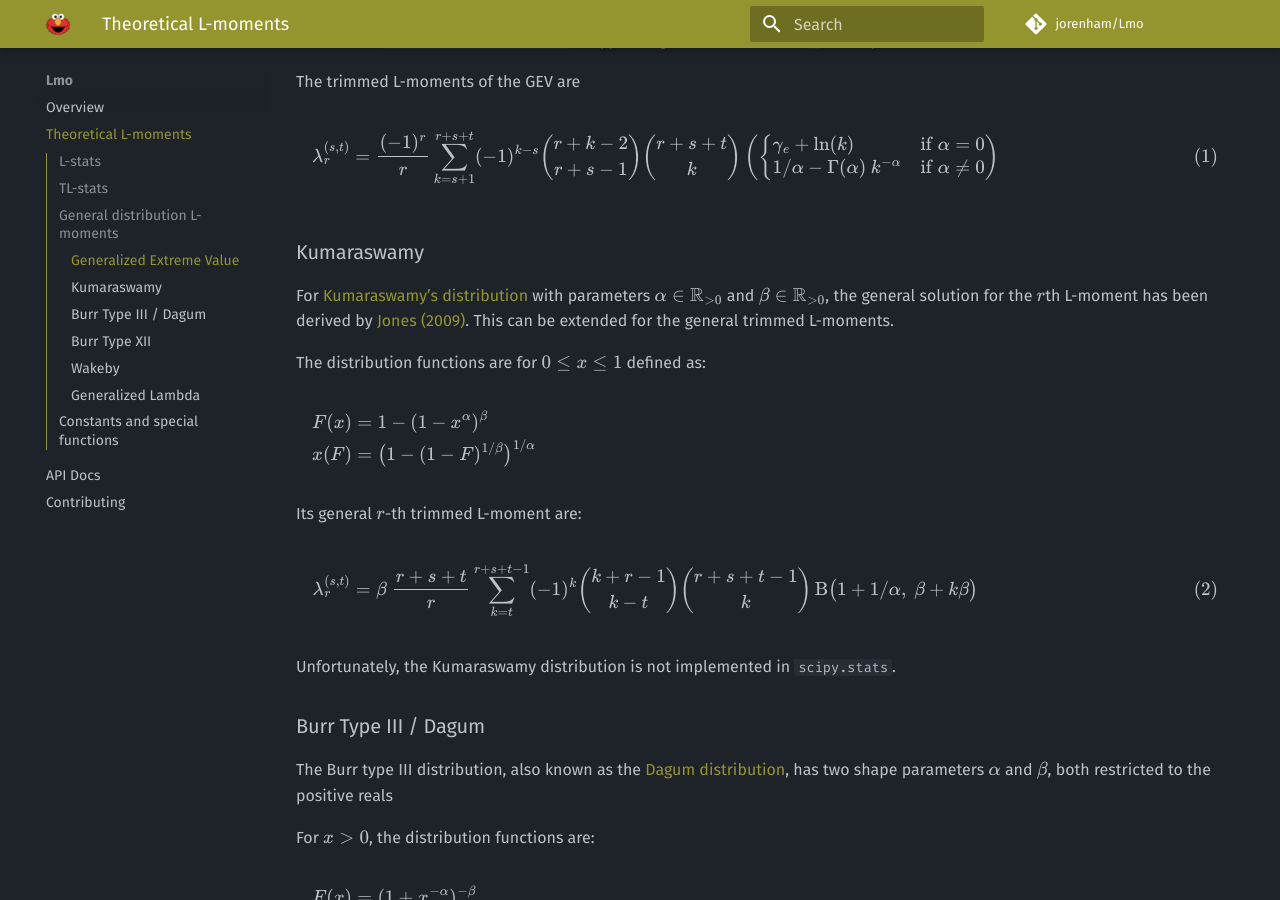
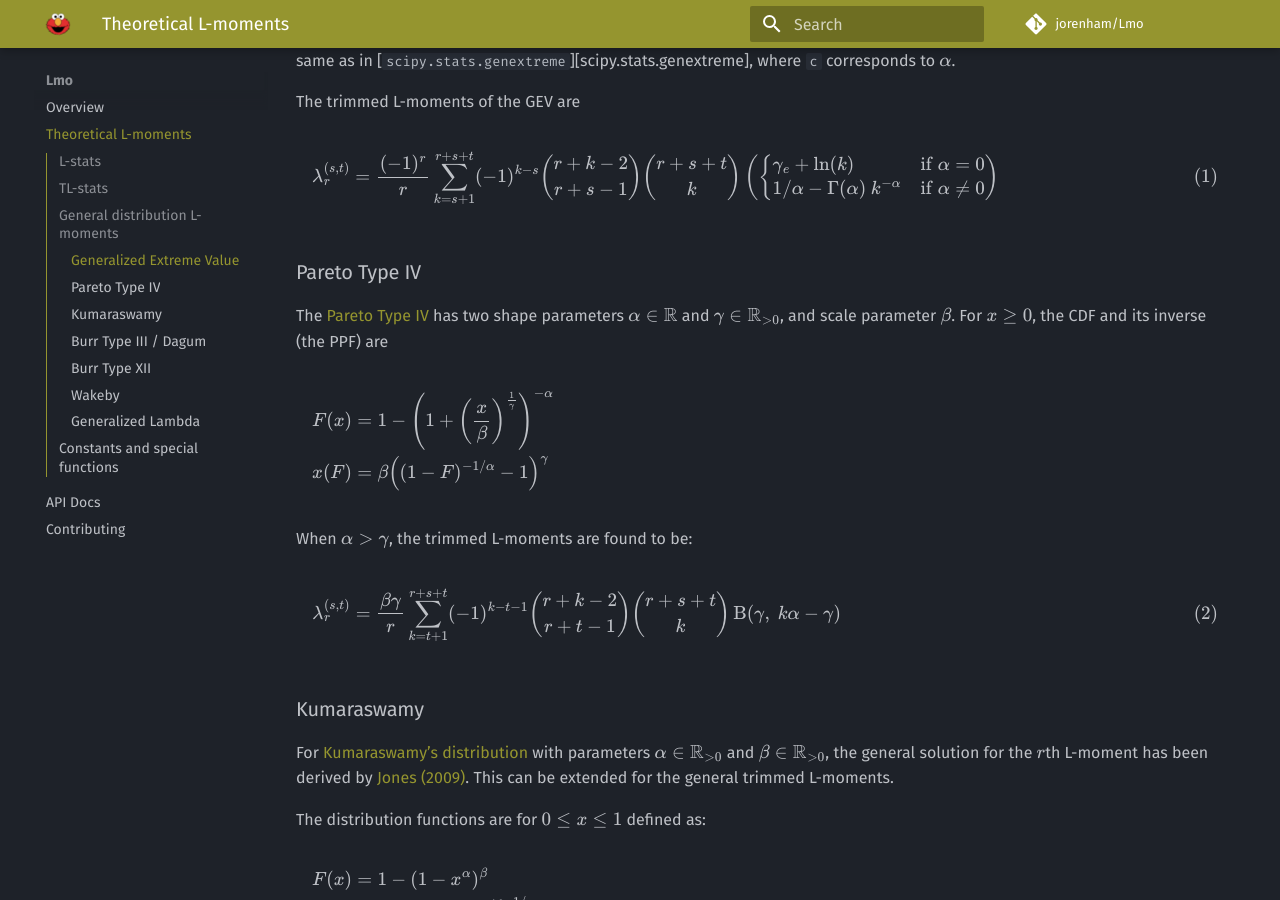
Before and after one commit to jorenham/Lmo, an MkDocs documentation site: the page built from docs/distributions.md, in a window 1280 px wide and 900 px high, scrolled down 3471 px. Built offline with MkDocs 1.6.1 and Material for MkDocs 9.7.7, drawn with Linux system fonts in a browser that asks for light colours; comment, search, counter and statistics services are not loaded; some of the changed text lies outside the part shown.

Commit message:
Pareto type IV general trimmed L-moments

```diff
--- a/docs/distributions.md
+++ b/docs/distributions.md
@@ -321,6 +321,8 @@
         </a>
         <br>
         <code>pareto</code>
+        <br>
+        see eq. \( \eqref{eq:lr_pareto4} \) for \( \lmoment{r} \)
     </td>
     <td>
         \[
@@ -759,6 +761,41 @@
     \end{equation}
 \]
 
+
+### Pareto Type IV
+
+The [Pareto Type IV](https://wikipedia.org/wiki/Pareto_distribution) has two
+shape parameters \( \alpha \in \mathbb{R} \) and
+\( \gamma \in \mathbb{R}_{>0} \), and scale parameter \( \beta \).
+For \( x \ge 0 \), the CDF and its inverse (the PPF) are
+
+\[
+\begin{align*}
+    F(x)
+        &= 1 - \left(
+            1 + \left(\frac x \beta\right)^{\frac 1 \gamma}
+        \right)^{-\alpha} \\
+    x(F)
+        &= \beta \left(
+            (1 - F)^{-1 / \alpha} - 1
+        \right)^\gamma
+\end{align*}
+\]
+
+When \( \alpha > \gamma \), the trimmed L-moments are found to be:
+
+\[
+    \begin{equation}
+        \tlmoment{s,t}{r}
+            = \frac{\beta \gamma}{r}
+            \sum_{k = t + 1}^{r + s + t}
+                (-1)^{k - t - 1}
+                \binom{r + k - 2}{r + t - 1}
+                \binom{r + s + t}{k}
+                \B(\gamma,\ k \alpha - \gamma)
+            \label{eq:lr_pareto4}
+    \end{equation}
+\]
 
 
 ### Kumaraswamy
```
